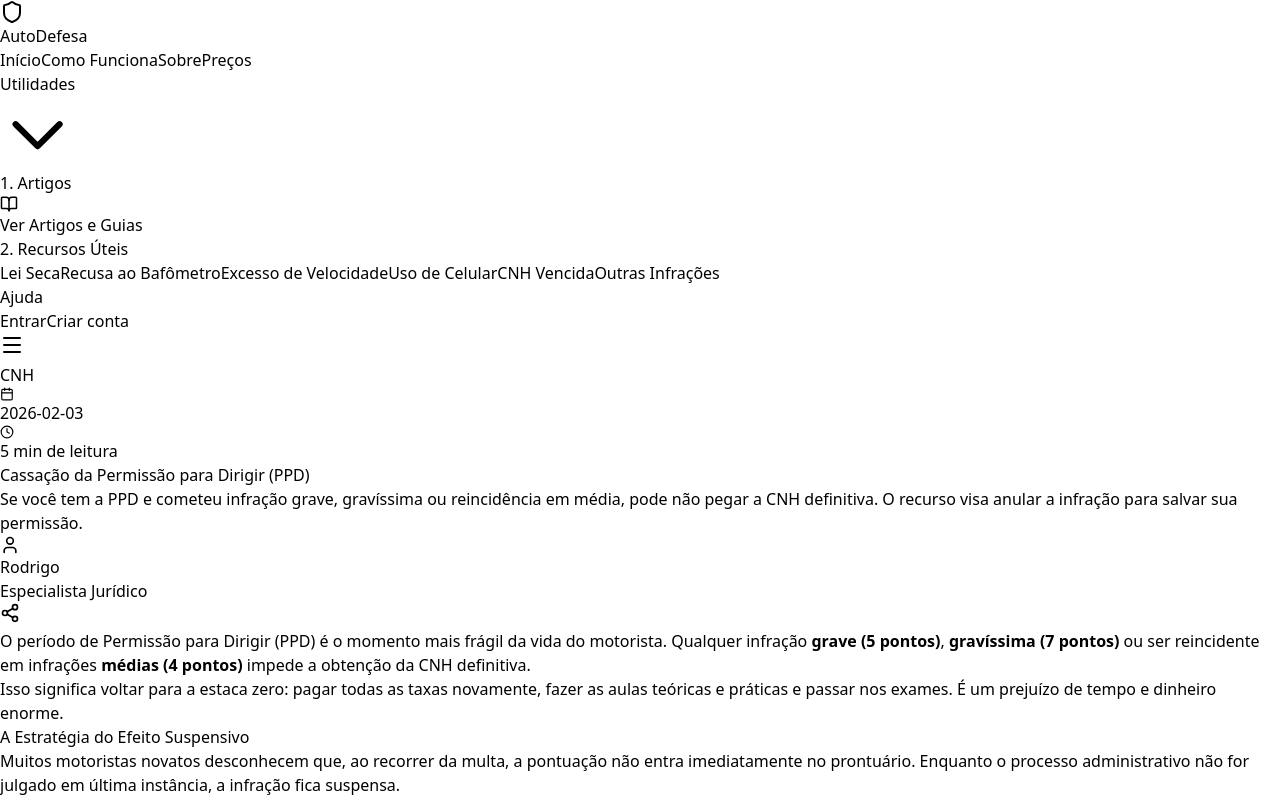
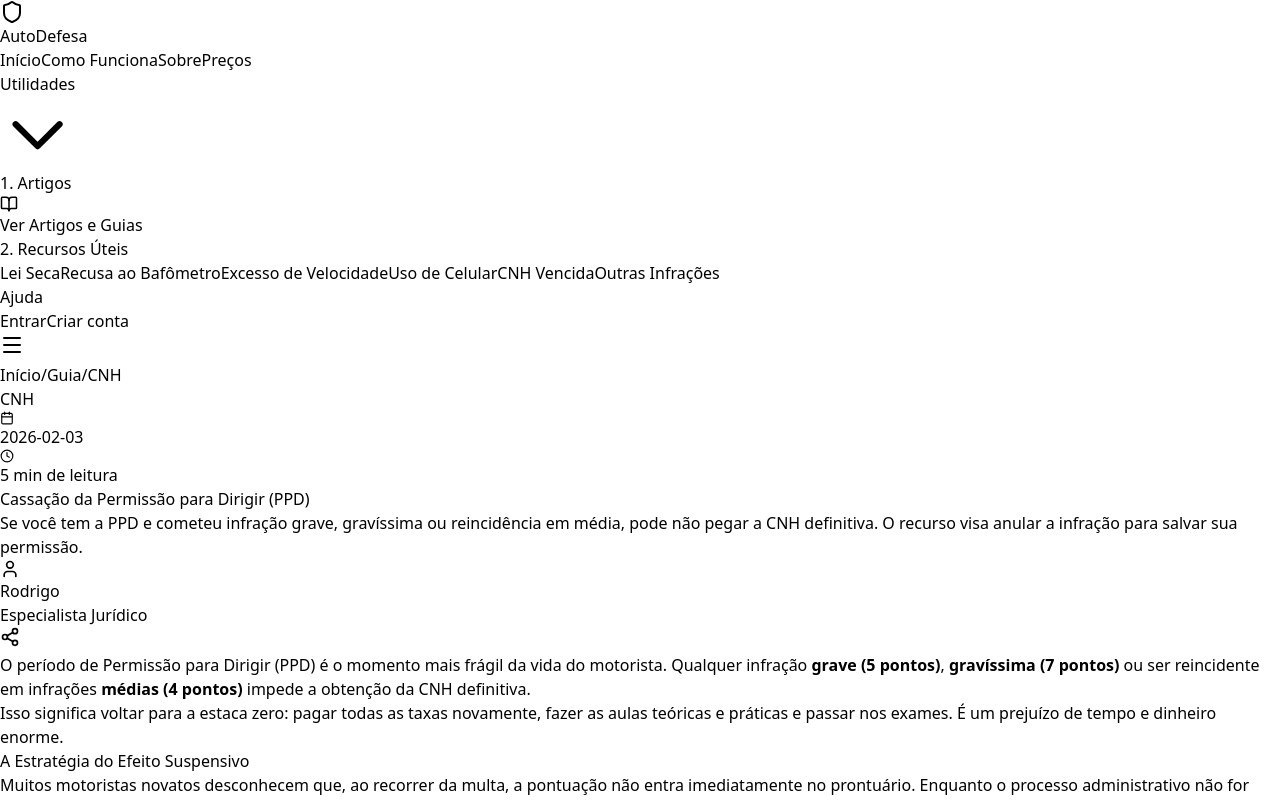
Before and after one commit to rodrigocvmd/auto-defesa, a React (Vite) app in the folder client/: page /ppd in a window 1280 px wide. Shown: the top 800 px of the page. Built offline with nearby package versions, Linux system fonts and the light colour scheme; no server answers.

Commit message:
feat: add breadcrumbs navigation to ArticlePage

```diff
--- a/client/src/pages/ArticlePage.jsx
+++ b/client/src/pages/ArticlePage.jsx
@@ -59,6 +59,15 @@ const ArticlePage = ({ customSlug }) => {
 
           {/* Coluna Principal - Conteúdo */}
           <main className="lg:col-span-8">
+            {/* Breadcrumbs */}
+            <nav className="flex items-center gap-2 text-sm text-gray-500 mb-6">
+              <Link to="/" className="hover:text-blue-600 transition-colors">Início</Link>
+              <span>/</span>
+              <Link to="/guia" className="hover:text-blue-600 transition-colors">Guia</Link>
+              <span>/</span>
+              <span className="text-gray-900 font-medium">{article.category}</span>
+            </nav>
+
             {/* Header do Artigo */}
             <header className="mb-10">
               <div className="flex items-center gap-4 text-sm text-gray-600 mb-6">
```
